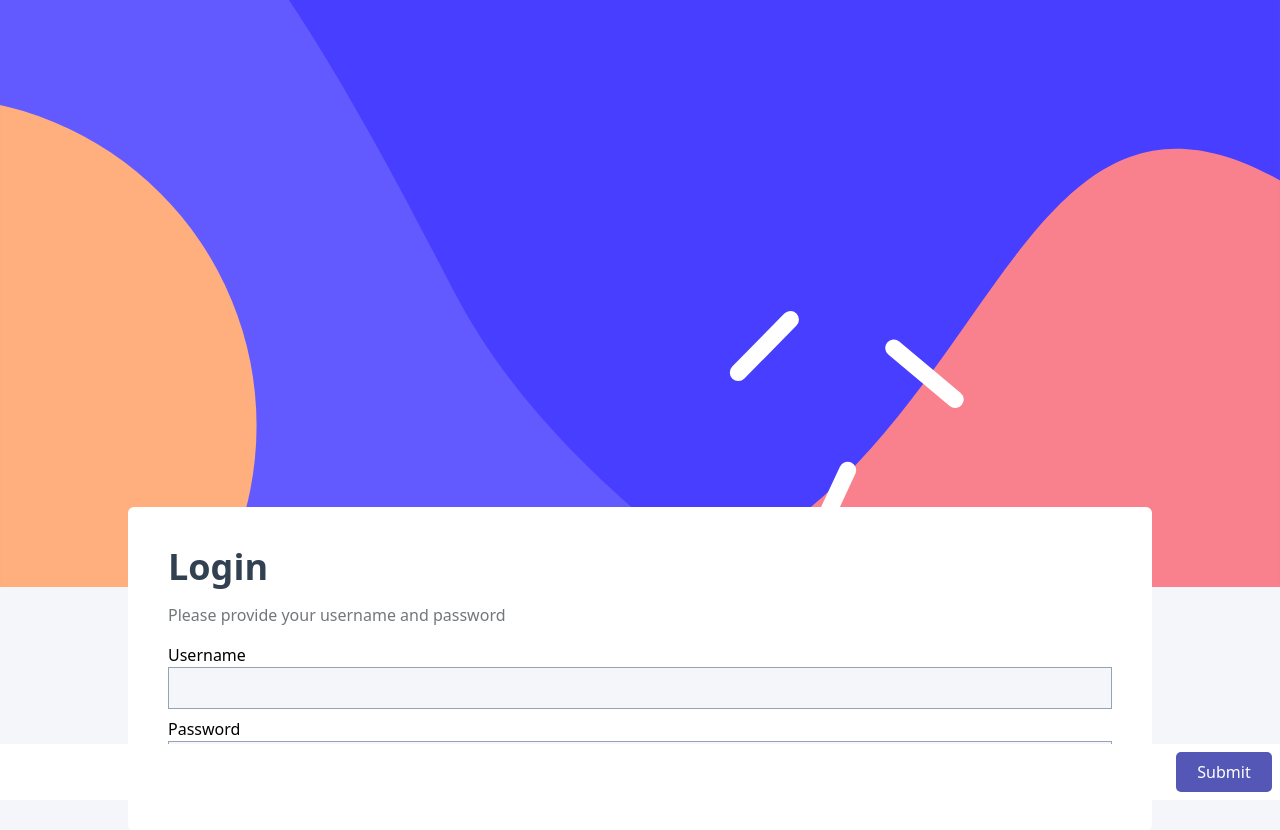
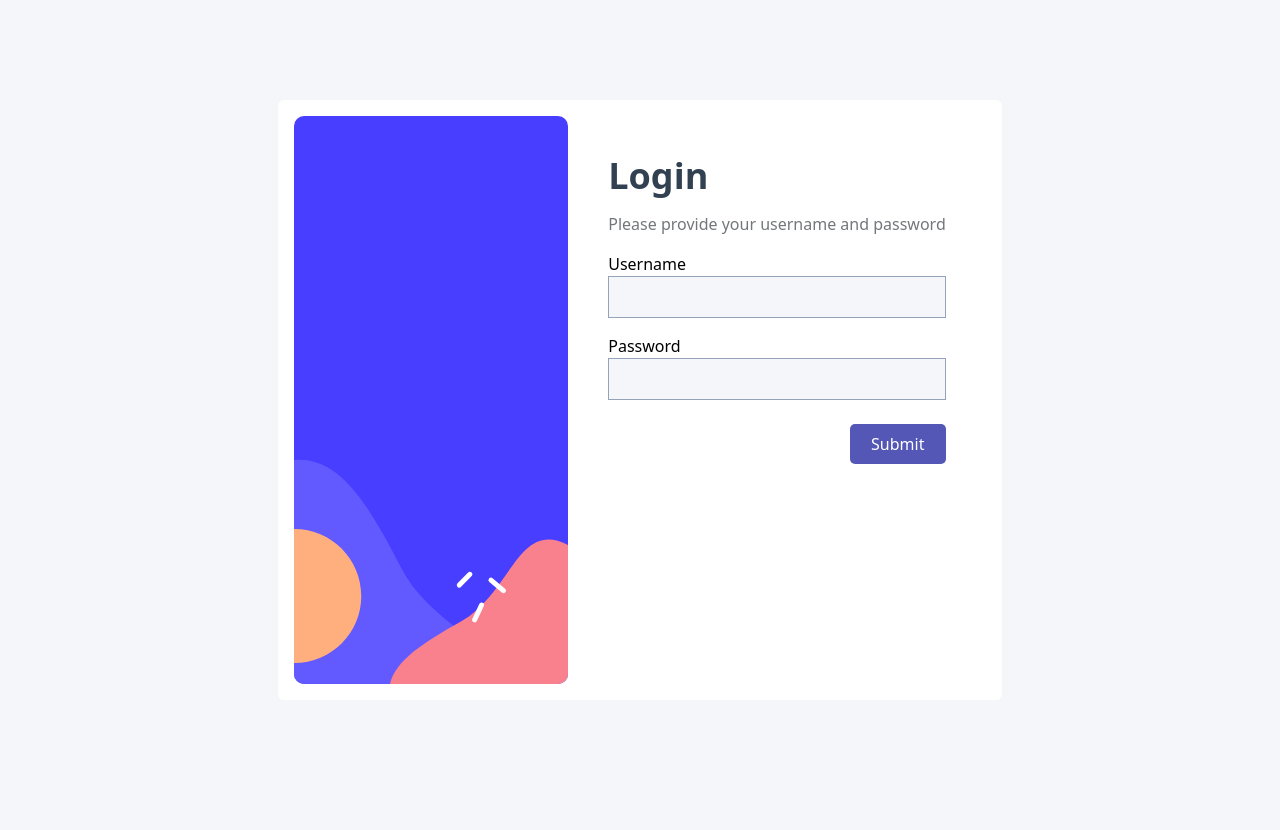
Before and after one commit to caioalmeidacl/interactive-comments-section-front, a React (Vite) app: page / in a window 1280 px wide. After the commit the page ends 800 px from the top, so only its background shows below. Built offline with nearby package versions, Linux system fonts and the light colour scheme; no server answers.

Commit message:
desktop login layout v1

```diff
--- a/src/components/Input.jsx
+++ b/src/components/Input.jsx
@@ -4,7 +4,7 @@ export const Input = (props) => {
             type={props.type}
             id={props.id}
             {...props}
-            className="border border-slate-400 p-2 bg-very-light-gray w-full mb-2"
+            className="border border-slate-400 p-2 bg-very-light-gray w-full mb-2 md:mb-4"
         />
     );
 }
--- a/src/components/Login/Form.jsx
+++ b/src/components/Login/Form.jsx
@@ -47,7 +47,7 @@ export const Form = (props) => {
                 </>
             )}
 
-            <div className='w-full fixed bottom-0 left-0 bg-white p-2'>
+            <div className='w-full fixed bottom-0 left-0 bg-white p-2 md:relative md:bg-inherit md:p-0 md:mt-2'>
                 <InputButton type='submit' value='Submit' />
             </div>
 
--- a/src/components/Login/Image.jsx
+++ b/src/components/Login/Image.jsx
@@ -1,15 +1,32 @@
-import { useState } from "react";
+import { useEffect, useState } from "react";
 import MobileImage from "../../assets/images/bg-sidebar-mobile.svg";
 import DesktopImage from "../../assets/images/bg-sidebar-desktop.svg";
 import defaultProfilePic from "../../assets/avatars/image-juliusomo.png"
 
 export const Image = (props) => {
-    const [screen, setScreen] = useState(props.screen);
+    const [screen, setScreen] = useState(MobileImage);
+
+    useEffect(() => {
+        const updateScreen = () => {
+            if (window.innerWidth >= 768) {
+                setScreen(DesktopImage);
+            } else {
+                setScreen(MobileImage);
+            }
+        }
+
+        updateScreen();
+
+        window.addEventListener('resize', updateScreen);
+
+        return () => window.removeEventListener('resize', updateScreen);
+    }, []);
+
     return (
         <img
-            src={screen ? MobileImage : DesktopImage}
+            src={screen}
             alt="Image"
-            className="object-cover z-10 w-full relative"
+            className="object-cover w-full md:w-auto relative z-10"
         />
     );
 };
--- a/src/components/Login/Sign.jsx
+++ b/src/components/Login/Sign.jsx
@@ -3,7 +3,7 @@ import { Form } from "./Form";
 
 export const Sign = (props) => {
     return (
-        <div className="bg-white rounded-md max-w-[80%] mx-auto p-10 mt-[-80px] relative z-20">
+        <div className="bg-white rounded-md min-w-[80%] w-4/5 max-w-full mx-auto p-10 mt-[-80px] relative z-20 md:m-0 md:min-w-72 md:min-h-full">
             <Title title={props.title} message={props.message} />
             <Form title={props.title} />
         </div>
--- a/src/pages/Login.jsx
+++ b/src/pages/Login.jsx
@@ -3,9 +3,11 @@ import { Image } from "../components/Login/Image"
 
 export const Login = () => {
     return (
-        <div>
-            <Image screen={true} />
-            <Sign title="Login" message="Please provide your username and password" />
+        <div className="h-screen md:flex md:items-center">
+            <div className="md:flex md:p-4 md:mx-auto md:h-fit md:w-fit md:bg-white md:rounded-md">
+                <Image screen={false} />
+                <Sign title="Login" message="Please provide your username and password" />
+            </div>
         </div>
 
     );
--- a/tailwind.config.js
+++ b/tailwind.config.js
@@ -6,6 +6,8 @@ export default {
   ],
   theme: {
     extend: {
+      screens: {
+      },
       colors: {
         "dark-blue": "hsl(212, 24%, 26%)",
         "grayish-blue": "hsl(211, 10%, 45%)",
```
